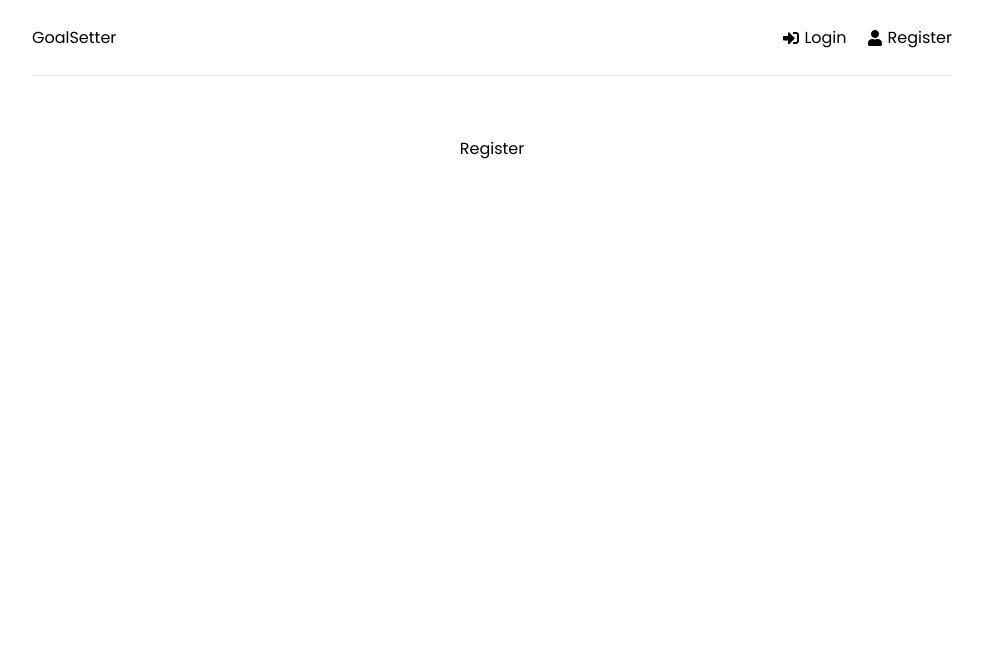
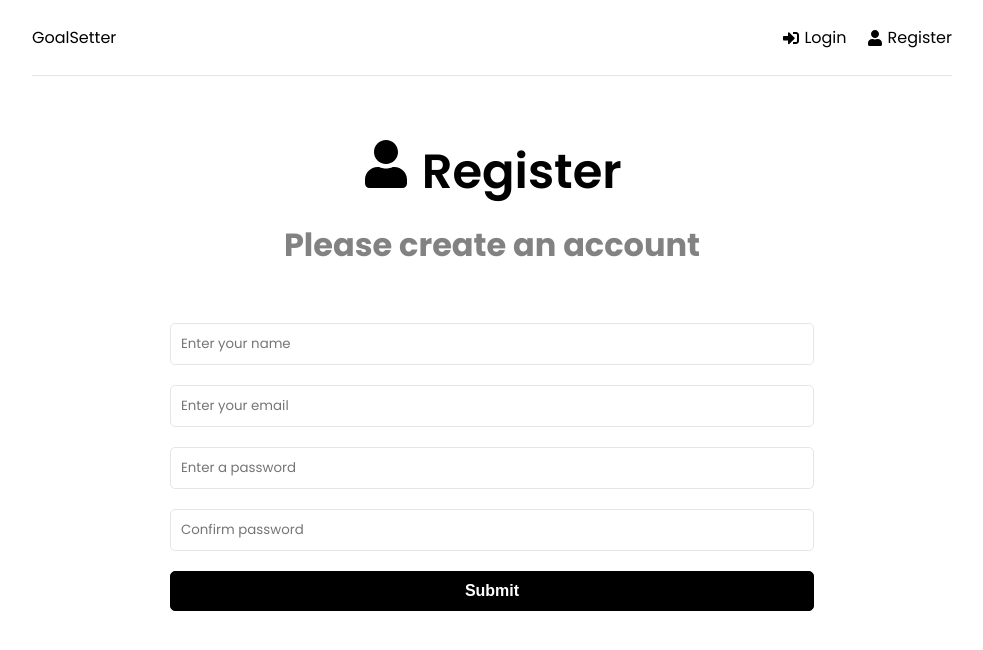
Before and after one commit to Cyrus311/mern-tutorial, a React (Create React App) app in the folder frontend/: page /register in a window 1280 px wide. Shown: the top 650 px of the page, without its empty margins (148-1131 px from the left). Built offline with nearby package versions, Linux system fonts and the light colour scheme.

Commit message:
register page development

```diff
--- a/frontend/src/pages/Register.jsx
+++ b/frontend/src/pages/Register.jsx
@@ -1,5 +1,82 @@
+import { useState, useEffect } from "react";
+import { FaUser } from "react-icons/fa";
+
 function Register() {
-  return <div>Register</div>;
+  const [formaData, setFormData] = useState({
+    name: "",
+    email: "",
+    password: "",
+    password2: ""
+  });
+
+  const { name, email, password, password2 } = formaData;
+
+  const onChange = () => {};
+
+  return (
+    <>
+      <section className="heading">
+        <h1>
+          <FaUser /> Register
+        </h1>
+        <p>Please create an account</p>
+      </section>
+
+      <section className="form">
+        <form>
+          <div className="form-group">
+            <input
+              type="text"
+              className="form-control"
+              id="name"
+              name="name"
+              value={name}
+              placeholder="Enter your name"
+              onChange={onChange}
+            />
+          </div>
+          <div className="form-group">
+            <input
+              type="email"
+              className="form-control"
+              id="email"
+              name="email"
+              value={email}
+              placeholder="Enter your email"
+              onChange={onChange}
+            />
+          </div>
+          <div className="form-group">
+            <input
+              type="password"
+              className="form-control"
+              id="password"
+              name="password"
+              value={password}
+              placeholder="Enter a password"
+              onChange={onChange}
+            />
+          </div>
+          <div className="form-group">
+            <input
+              type="password"
+              className="form-control"
+              id="password2"
+              name="password2"
+              value={password2}
+              placeholder="Confirm password"
+              onChange={onChange}
+            />
+          </div>
+          <div className="from-group">
+            <button type="submit" className="btn btn-block">
+              Submit
+            </button>
+          </div>
+        </form>
+      </section>
+    </>
+  );
 }
 
 export default Register;
```
